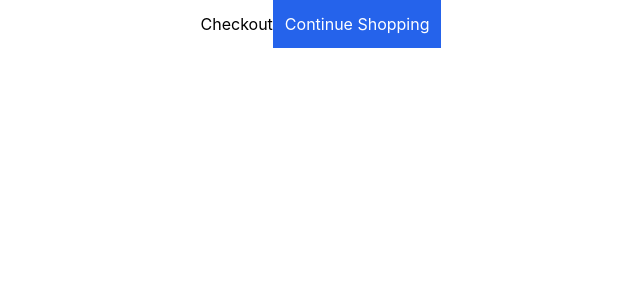
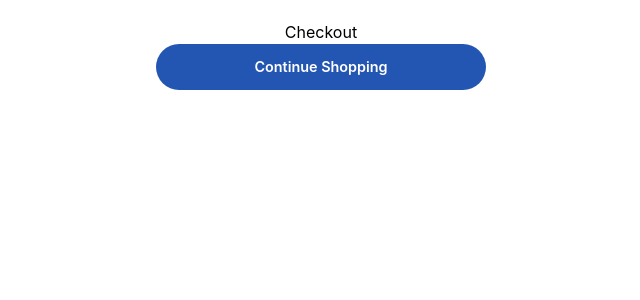
Before and after one commit to JesseKovash/roswell-cart, a React (Create React App) app: page /checkout in a window 1280 px wide. Shown: the top 300 px of the page, without its empty margins (319-959 px from the left). Built offline with nearby package versions, Linux system fonts and the light colour scheme.

Commit message:
functionality complete. last step is to clean up code and verify all requirements are met

```diff
--- a/src/components/Cart.jsx
+++ b/src/components/Cart.jsx
@@ -1,6 +1,4 @@
 import { useState, useEffect } from "react";
-import { Link } from "react-router-dom";
-import Button from "../components/Button";
 import CartHeader from "../components/CartHeader";
 import CartContents from "../components/CartContents";
 import CartFooter from "../components/CartFooter";
@@ -53,7 +51,7 @@ function Cart({ cartDisplay, setCartDisplay }) {
 
   return (
     <div className={cartDisplay ? "cart-visible main-cart h-screen flex flex-col" : "main-cart h-screen flex flex-col"}>
-      <CartHeader />
+      <CartHeader setCartDisplay={setCartDisplay}/>
       <div className="flex flex-col justify-between flex-1 bg-black mx-[3px]">
         <CartContents
           contents={contents}
--- a/src/components/CartFooter.jsx
+++ b/src/components/CartFooter.jsx
@@ -3,18 +3,11 @@ function CartFooter({ cartDisplay, setCartDisplay }) {
   return (
     <div className="cart-footer flex-col bg-white pt-[10px]">
     <footer className="flex flex-col items-center">
-      <Link to="/checkout" className="block btn btn-primary w-full bg-[#2356b2]">
-        {" "}
+      <Link to="/checkout" className="block btn btn-primary w-full">
         Cart Checkout
       </Link>
-      <Link
-        to="/"
-        className="block btn btn-secondary"
-        setCartDisplay={setCartDisplay}
-        cartDisplay={cartDisplay}
-      >
-        Continue Shopping
-      </Link>
+      <button className="btn btn-secondary" onClick={()=>setCartDisplay(false)}>Continue Shopping</button>
+
     </footer>
   </div>
   )
--- a/src/components/CartHeader.jsx
+++ b/src/components/CartHeader.jsx
@@ -1,10 +1,10 @@
-function CartHeader() {
+function CartHeader({ setCartDisplay }) {
   return (
     <header className="h-[60px] bg-[#233e5d] text-white ">
       <div className="pt-[22px] pl-4 flex justify-between align-text-bottom">
         <p className="text-[22px] font-bold">My Cart</p>
-        <button className="text-[11px] pr-4 flex items-center">
-          <span className=" pr-3 font-semibold">Close</span>
+        <button className="text-[11px] pr-4 flex items-center" onClick={()=>setCartDisplay(false)}>
+          <span className="block pr-3 font-semibold">Close</span>
           <svg
             xmlns="http://www.w3.org/2000/svg"
             width="20"
--- a/src/components/CartItem.jsx
+++ b/src/components/CartItem.jsx
@@ -23,12 +23,12 @@ function CartItem({ item, changeQuantity, deleteItem }) {
             deleteItem={deleteItem}
           />
         </div>
-        <a
+        <button
           onClick={(e) => deleteItem(e, item.id)}
           className="decoration-1 underline text-blue-500 text-xs self-end justify-self-end pb-1"
         >
           Remove
-        </a>
+        </button>
         <p className="col-span-2 text-[10px] text-left">*This is a one-time purchase and will ship shortly.</p>
       </div>
     </div>
--- a/src/components/Checkout.jsx
+++ b/src/components/Checkout.jsx
@@ -1,14 +1,12 @@
 import { Link } from "react-router-dom";
-import Button from "../components/Button";
 
 function Checkout() {
   return (
-    <div>
-      Checkout
-
-        <Link to="/">
-          <Button btnDesc="Continue Shopping"/>
-        </Link>
+    <div className="flex flex-col items-center pt-5">
+      <h1>Checkout</h1>
+      <Link to="/" className="block btn btn-primary">
+        Continue Shopping
+      </Link>
     </div>
   );
 }
--- a/src/components/Home.jsx
+++ b/src/components/Home.jsx
@@ -1,16 +1,21 @@
 import { useState } from "react";
 import Cart from "../components/Cart.jsx";
-import Button from "../components/Button.jsx";
 function Home() {
   const [cartDisplay, setCartDisplay] = useState(false);
   return (
-    <>
-      {!cartDisplay ? (
-        <Button btnDesc="Show Cart" setCartDisplay={setCartDisplay} cartDisplay={cartDisplay} />
+    <div className="flex flex-col items-center pt-5">
+              <div className="btn btn-primary ">
+          <button onClick={()=>setCartDisplay(!cartDisplay)}>Show Cart</button>
+        </div>
+        <Cart setCartDisplay={setCartDisplay} cartDisplay={cartDisplay} />
+      {/* {!cartDisplay ? (
+        <div className="btn btn-primary ">
+          <button onClick={()=>setCartDisplay(!cartDisplay)}>Show Cart</button>
+        </div>
       ) : (
-        <Cart setCartDisplay={setCartDisplay} cartDisplay={cartDisplay}/>
-      )}
-    </>
+        <Cart setCartDisplay={setCartDisplay} cartDisplay={cartDisplay} />
+      )} */}
+    </div>
   );
 }
 
--- a/src/index.css
+++ b/src/index.css
@@ -23,12 +23,11 @@ code {
   top: 0;
   right: 0;
   transform: translate(100%);
-  transition: 0.5s;
+  transition: all 0.3s;
 }
 
 .cart-visible {
   transform: translate(0);
-  transition: 0.3s;
 }
 
 .item-primary + .item-primary {
@@ -66,6 +65,7 @@ input {
 
 .btn-primary {
   color: white;
+  background-color: #2356b2;
   border-radius: 25px;
 }
 
```
